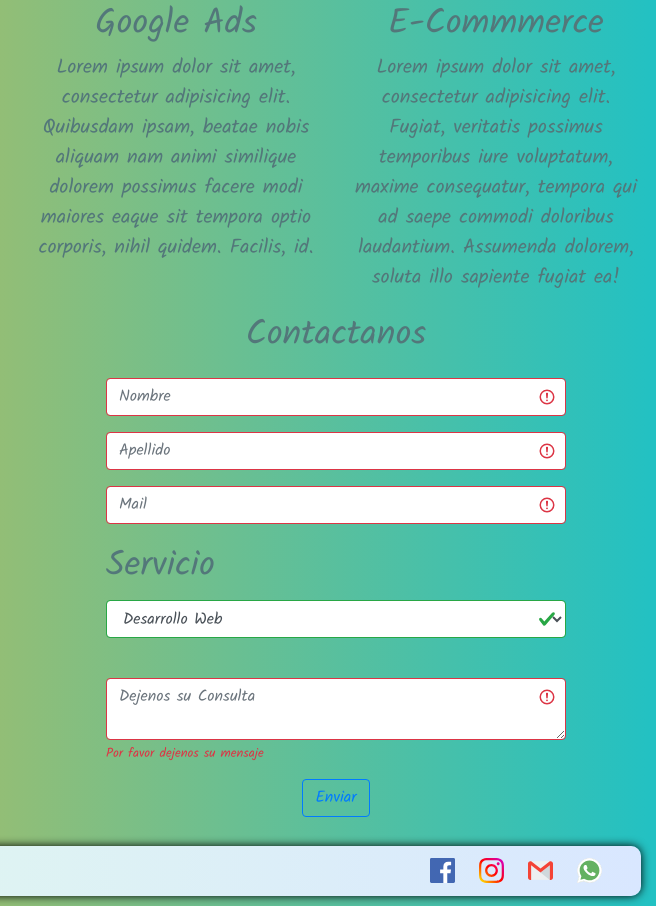
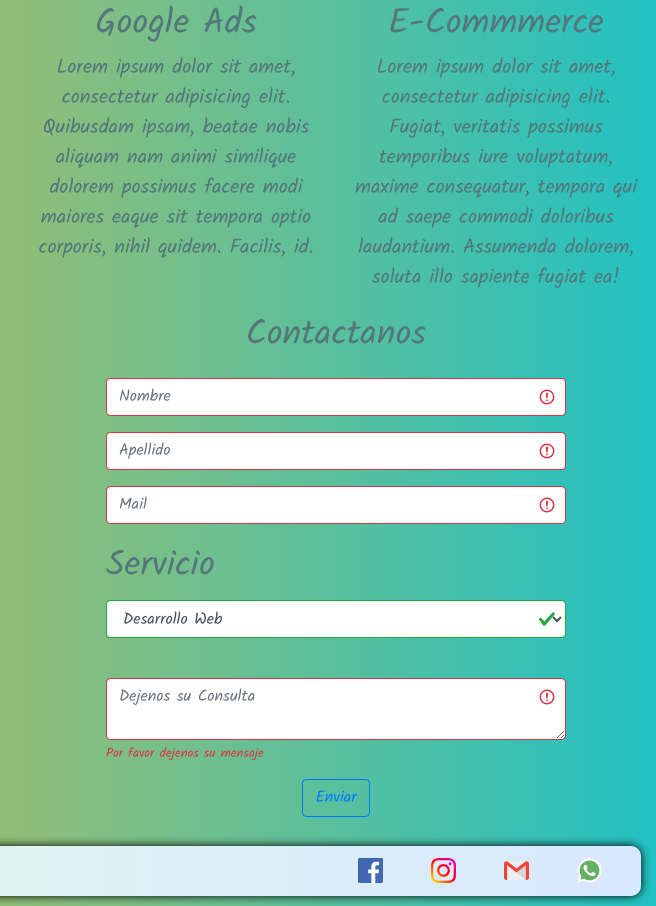
Before and after one commit to yisas2112/proyectofinalcoder, a website: page index.html in a window 1280 px wide. Shown: the part 881-1787 px from the top of the page, 624-1280 px from the left. Drawn offline with nearby package versions, Linux system fonts and the light colour scheme.

Commit message:
centrar iconos redes footer 2

```diff
--- a/index.html
+++ b/index.html
@@ -187,18 +187,18 @@
 				</div>
 			</div>
 			<div class="col footer__redes d-flex align-items-center">
-				<div class="mr-4">
+				<div class="mx-4">
 
 					<a href="https://www.facebook.com/" target="blank"><img class="footer__redes--icons" src="icons/facebook.svg" alt="logo facebook"></a>
 				</div>
-				<div class="mr-4">
+				<div class="mx-4">
 
 					<a href="http://www.instagram.com" target="blank"><img class="footer__redes--icons" src="icons/instagram.svg" alt="logo instagram"></a>
 				</div>
-				<div class="mr-4">
+				<div class="mx-4">
 					<a href="mailto:rodriguez@gmail.com"><img class="footer__redes--icons" src="icons/gmail.svg" alt="icon mail"></a>
 				</div>
-				<div class="mr-4">
+				<div class="mx-4">
 					<a href="mailto:rodriguez@gmail.com"><img class="footer__redes--icons" src="icons/whatsapp.svg" alt="whatsapp"></a>
 				</div>
 			</div>
```
